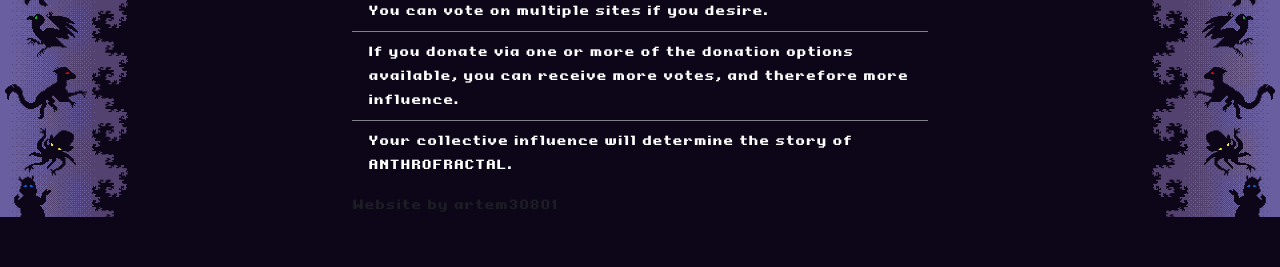
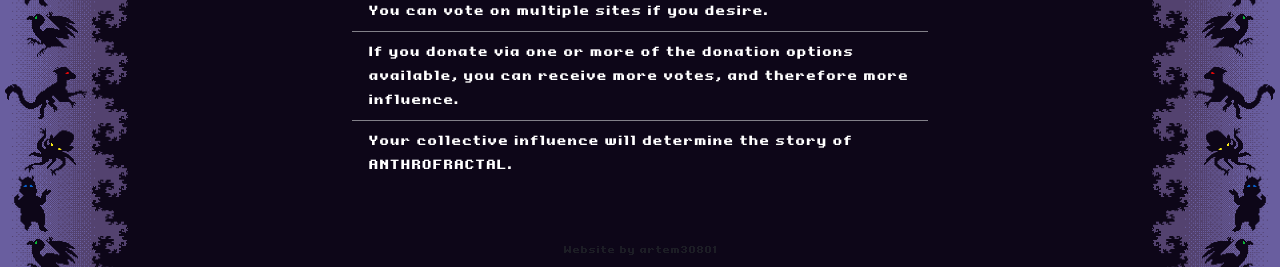
Before and after one commit to artem30801/anthrofractal-web, a Django app: page /comic/about/ in a window 1280 px wide. Shown: the part 616-883 px from the top of the page. Before the commit the page ends 833 px from the top, so only its background shows below. Run offline with Django 3.2, Linux system fonts and the light colour scheme; some libraries are stand-ins or nearby versions.

Commit message:
Make self-credit smaller

```diff
--- a/comic/templates/base.html
+++ b/comic/templates/base.html
@@ -193,7 +193,7 @@
 
     </div>
 
-    <footer class="footer">
+    <footer class="footer mt-5 mb-2 text-credits">
         <div class="container">
             <span class="text-muted">Website by artem30801</span>
         </div>
--- a/static/styles/base.css
+++ b/static/styles/base.css
@@ -150,3 +150,8 @@ body {
     filter:
         drop-shadow(1px 1px 0px #0dcaf0) drop-shadow(0px 0px 0px #0dcaf0) drop-shadow(1px -1px 0px #0dcaf0) drop-shadow(-1px 1px 0px #0DCAF1)
 }
+
+.text-credits{
+    font-size: 0.75rem;
+    text-align: center;
+}
```
